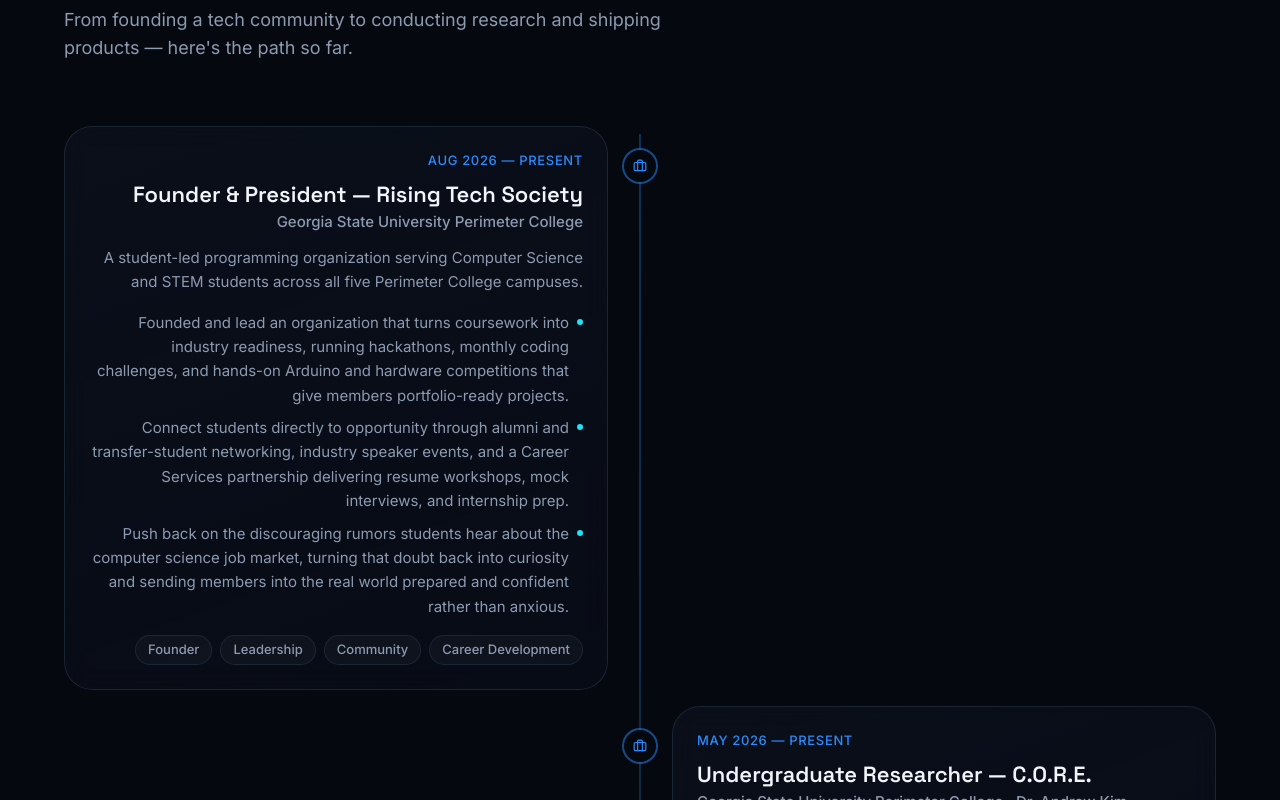
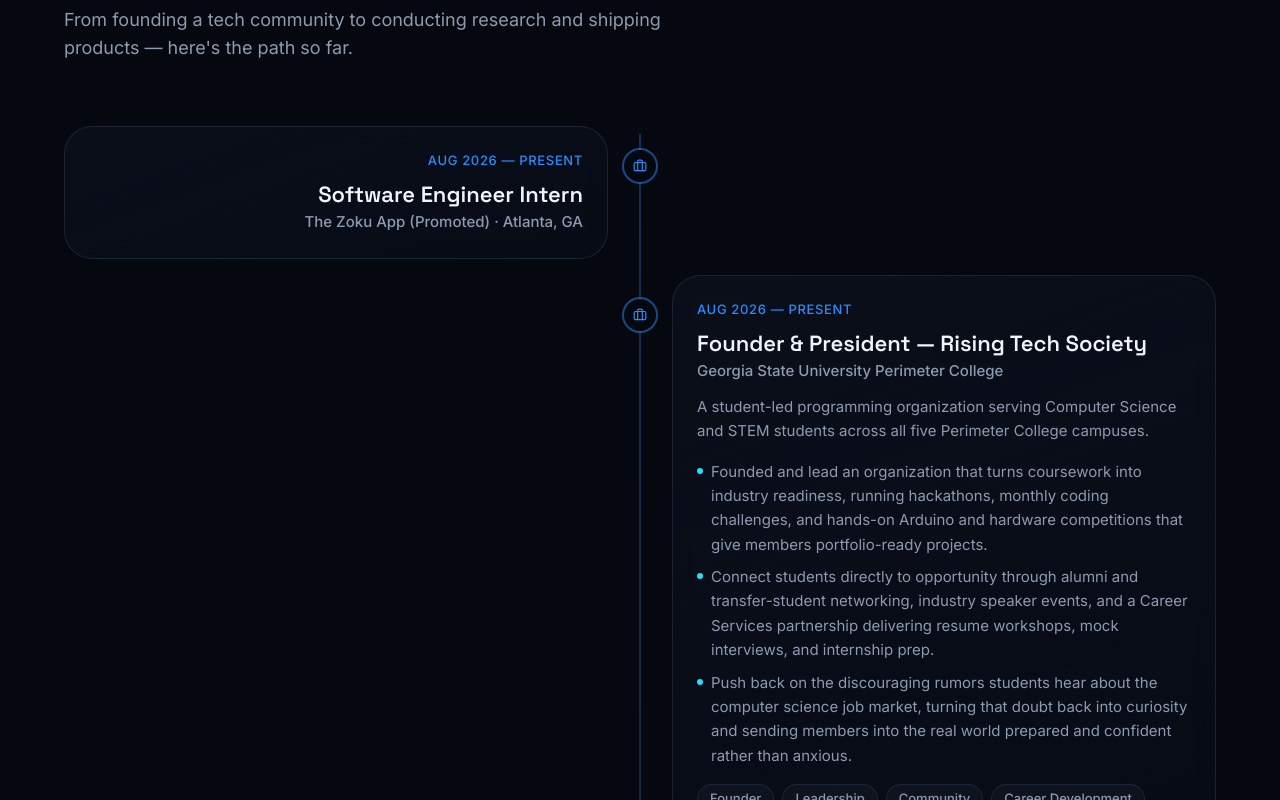
Before and after one commit to Goose-101/Portfolio, a Next.js app: page / in a window 1280 px wide. Shown: the part 2220-3020 px from the top of the page. Built offline with nearby package versions, Linux system fonts and the light colour scheme; no server answers.

Commit message:
Add Zoku App software engineer intern entry

```diff
--- a/src/components/sections/experience.tsx
+++ b/src/components/sections/experience.tsx
@@ -66,10 +66,15 @@ export function Experience() {
                       <p className="text-[15px] font-medium text-muted-foreground">
                         {item.org}
                       </p>
+                      {/* Summary, bullets and tags are each optional so an
+                          entry can be listed with the role alone. */}
+                      {item.summary && (
                         <p className="mt-3 text-[15px] leading-relaxed text-muted-foreground">
                           {item.summary}
                         </p>
+                      )}
 
+                      {item.points.length > 0 && (
                         <ul
                           className={[
                             "mt-4 space-y-2 text-[15px] leading-relaxed text-muted-foreground",
@@ -89,7 +94,9 @@ export function Experience() {
                             </li>
                           ))}
                         </ul>
+                      )}
 
+                      {item.tags.length > 0 && (
                         <div
                           className={[
                             "mt-4 flex flex-wrap gap-2",
@@ -100,6 +107,7 @@ export function Experience() {
                             <Badge key={t}>{t}</Badge>
                           ))}
                         </div>
+                      )}
                     </motion.article>
                   </div>
 
--- a/src/lib/data.ts
+++ b/src/lib/data.ts
@@ -100,6 +100,14 @@ export interface ExperienceItem {
 }
 
 export const experience: ExperienceItem[] = [
+  {
+    role: "Software Engineer Intern",
+    org: "The Zoku App (Promoted) · Atlanta, GA",
+    period: "Aug 2026 — Present",
+    summary: "",
+    points: [],
+    tags: [],
+  },
   {
     role: "Founder & President — Rising Tech Society",
     org: "Georgia State University Perimeter College",
```
Lines whose indentation alone changed are shown as unchanged.
